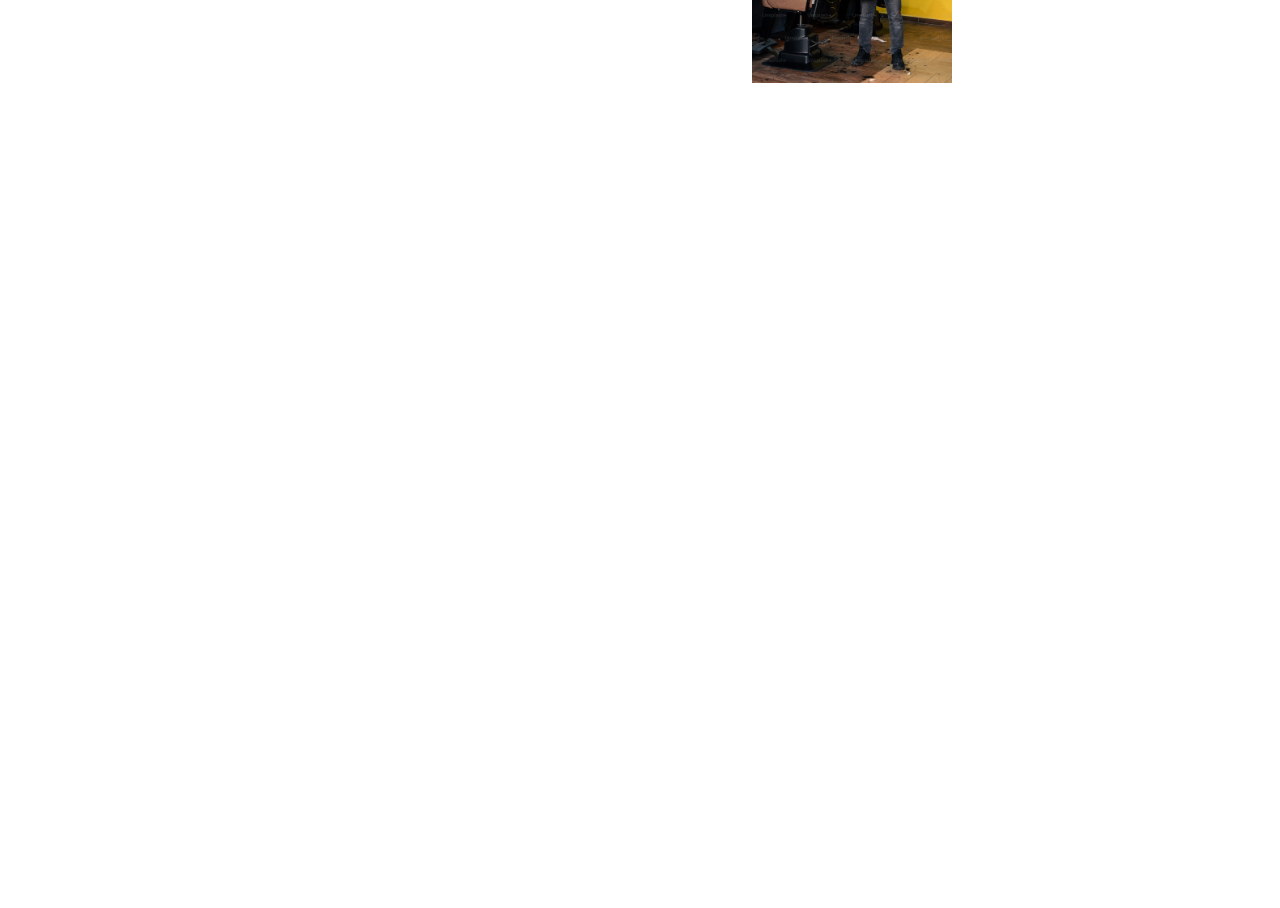
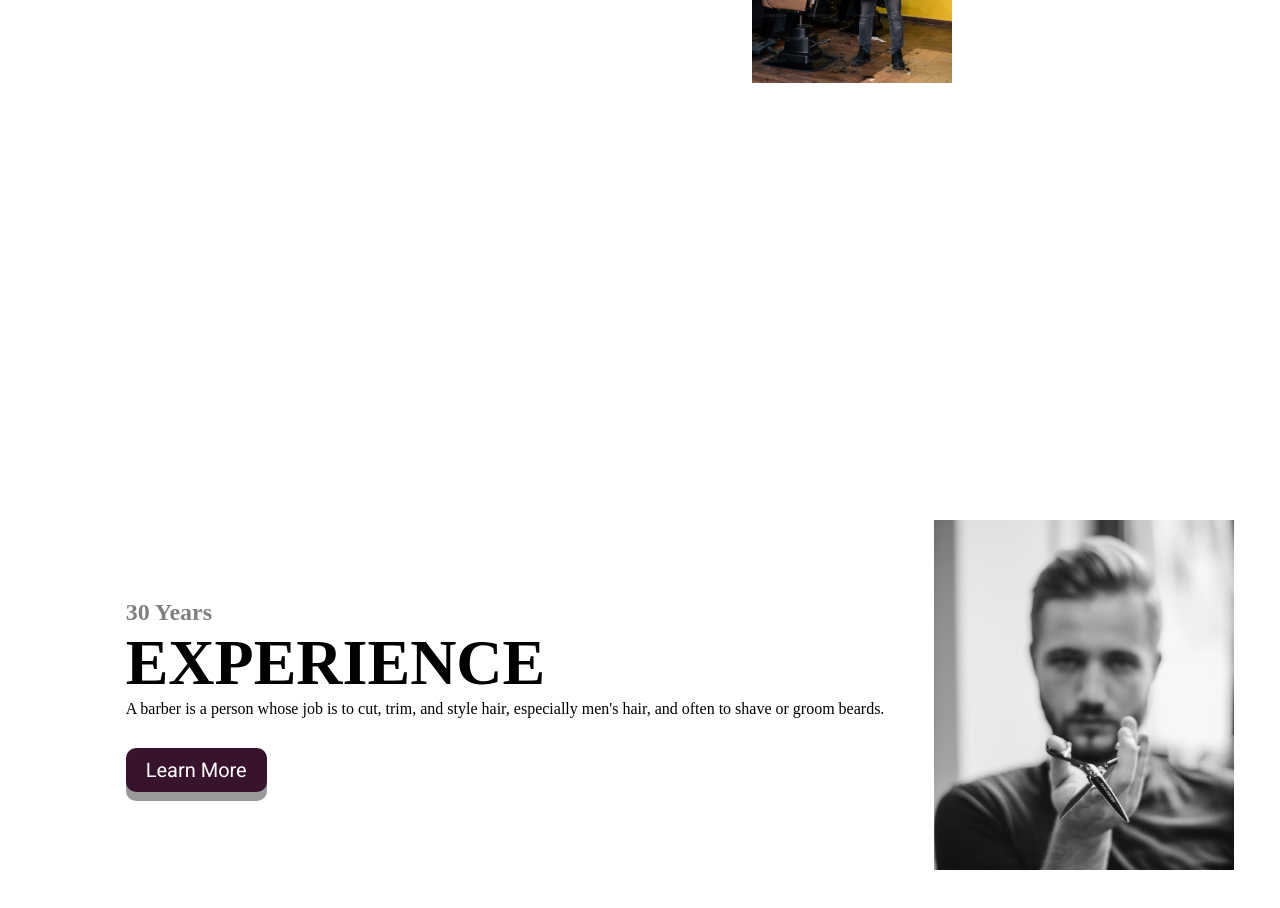
Before and after one commit to pageler/08_barbers_project, a plain HTML site: page index.html in a window 1280 px wide. Shown: the part 552-1460 px from the top of the page. Before the commit the page ends 800 px from the top, so only its background shows below. Drawn offline with Linux system fonts and the light colour scheme; a web font is replaced by a local one.

Commit message:
Experience section.

```diff
--- a/index.html
+++ b/index.html
@@ -43,6 +43,23 @@
         </section>
     </section>
 
-    <!-- credits: Andre Reis, Yunus Tug -->
+    <!-- Experience section -->
+    <section class="experience">
+        <section class="experience__content">
+            <h2 class="grey-heading">30 Years</h2>
+            <h1 class="header__heading experience-heading">EXPERIENCE</h1>
+            <p class="header__sub-headings experience__sub-headings">
+                A barber is a person whose job is to cut, trim, and style hair, especially men's hair, and often to shave or groom beards.
+            </p>
+
+            <section class="btn-container">
+                <a href="" class="main-btn">Learn More</a>
+            </section>
+        </section>
+
+        <div class="experience-img"></div>
+    </section>
+
+    <!-- credits: Andre Reis, Yunus Tug, Eugene Chystiakov -->
 </body>
 </html>
--- a/style.css
+++ b/style.css
@@ -113,3 +113,31 @@ ul li a {
     box-shadow: 0 5px #666;
     transform: translateY(4px);
 }
+
+/* Experience section */
+.experience {
+    margin-top: 10rem;
+    height: 90vh;
+    margin-left: 5rem;
+    display: flex;
+    flex-wrap: wrap;
+    justify-content: center;
+    align-items: center;
+}
+
+.experience-img {
+    background-image: url(images/barber3.avif);
+    background-size: cover;
+    width: 300px;
+    height: 350px;
+    margin-left: 50px;
+}
+
+.grey-heading {
+    color: grey;
+    font-family: var(--main-font);
+}
+
+.btn-container {
+    margin-top: 30px;
+}
```
Also changed, not shown: images/barber3.avif (added).
